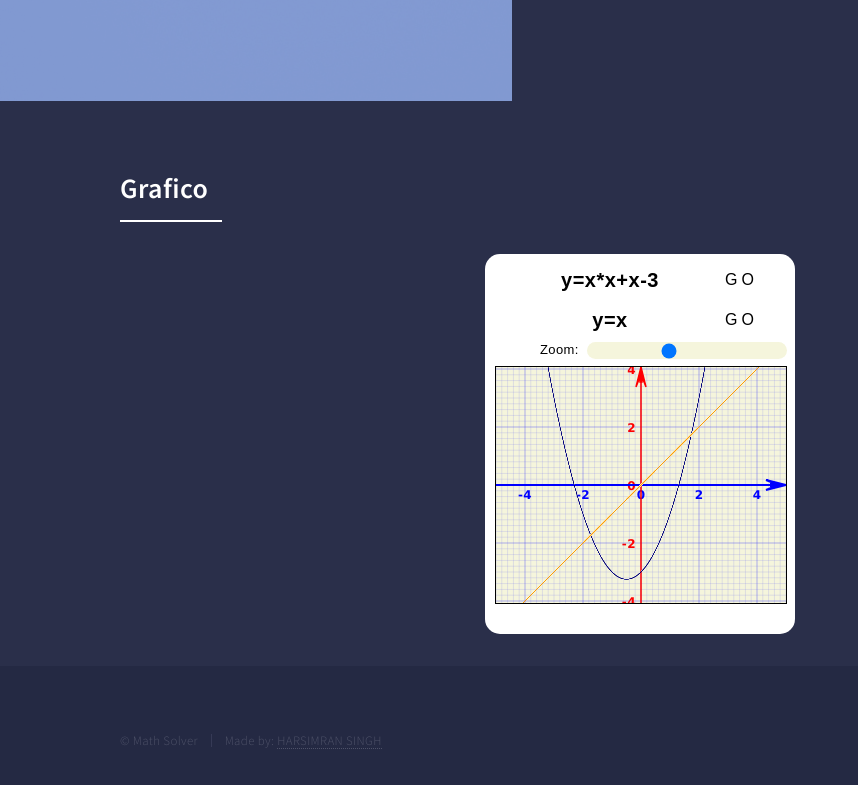
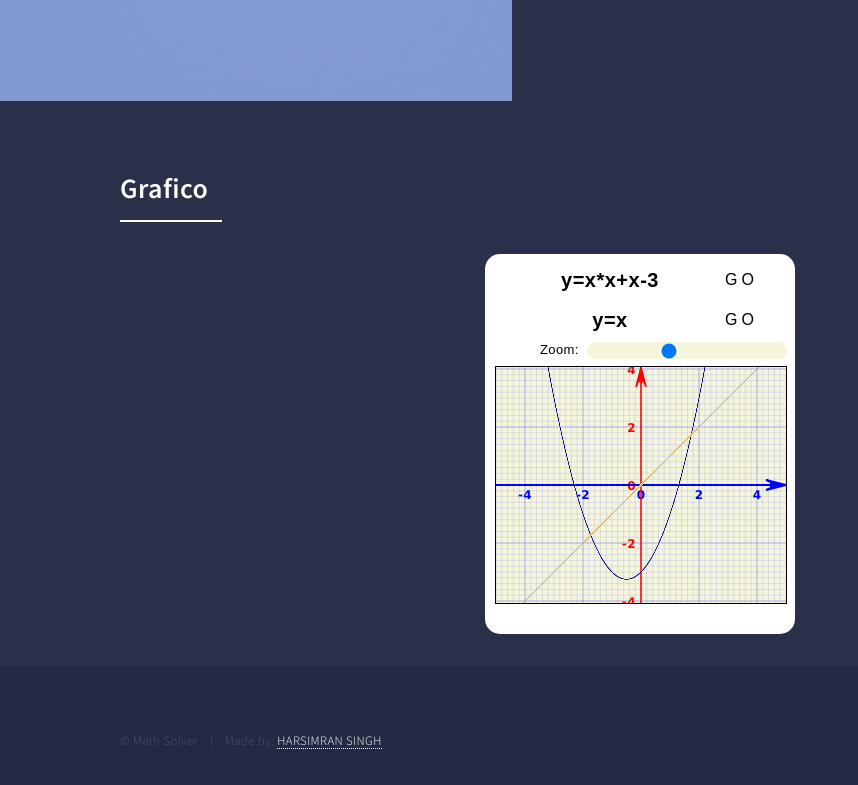
Before and after one commit to Harsimran29120/math-solver-app, a plain HTML site: page parabola.html in a window 1280 px wide. Shown: the part 1459-2244 px from the top of the page, without its empty margins (0-858 px from the left). Drawn offline with Linux system fonts and the light colour scheme.

Commit message:
Update parabola.html

```diff
--- a/parabola.html
+++ b/parabola.html
@@ -180,7 +180,7 @@
 						<div class="inner">
 
 							<ul class="copyright">
-								<li>&copy; Math Solver</li><li>Made by: <a>HARSIMRAN SINGH</a></li>
+								<li>&copy; Math Solver</li><li>Made by: <a style="color: white;">HARSIMRAN SINGH</a></li>
 							</ul>
 						</div>
 					</footer>
```
